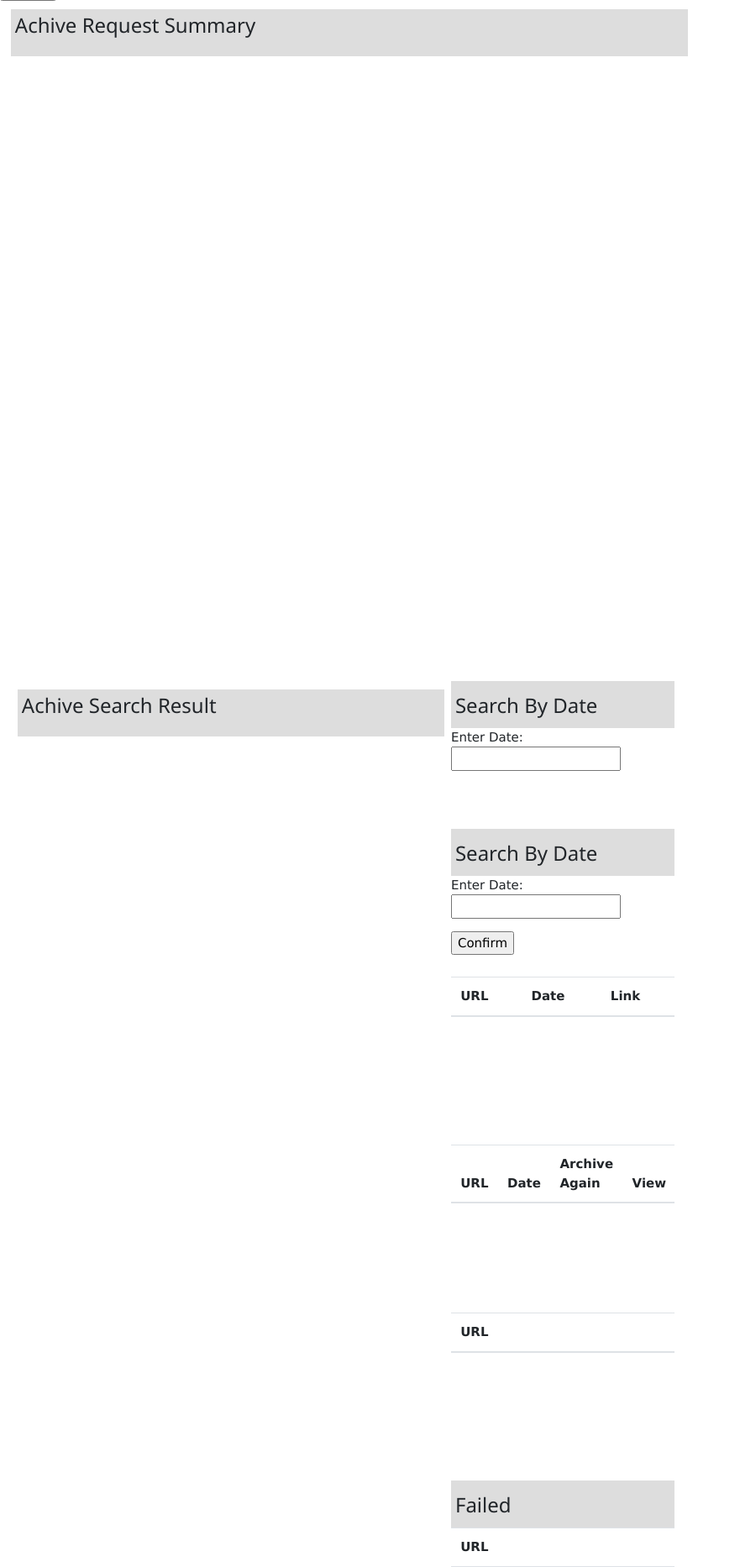
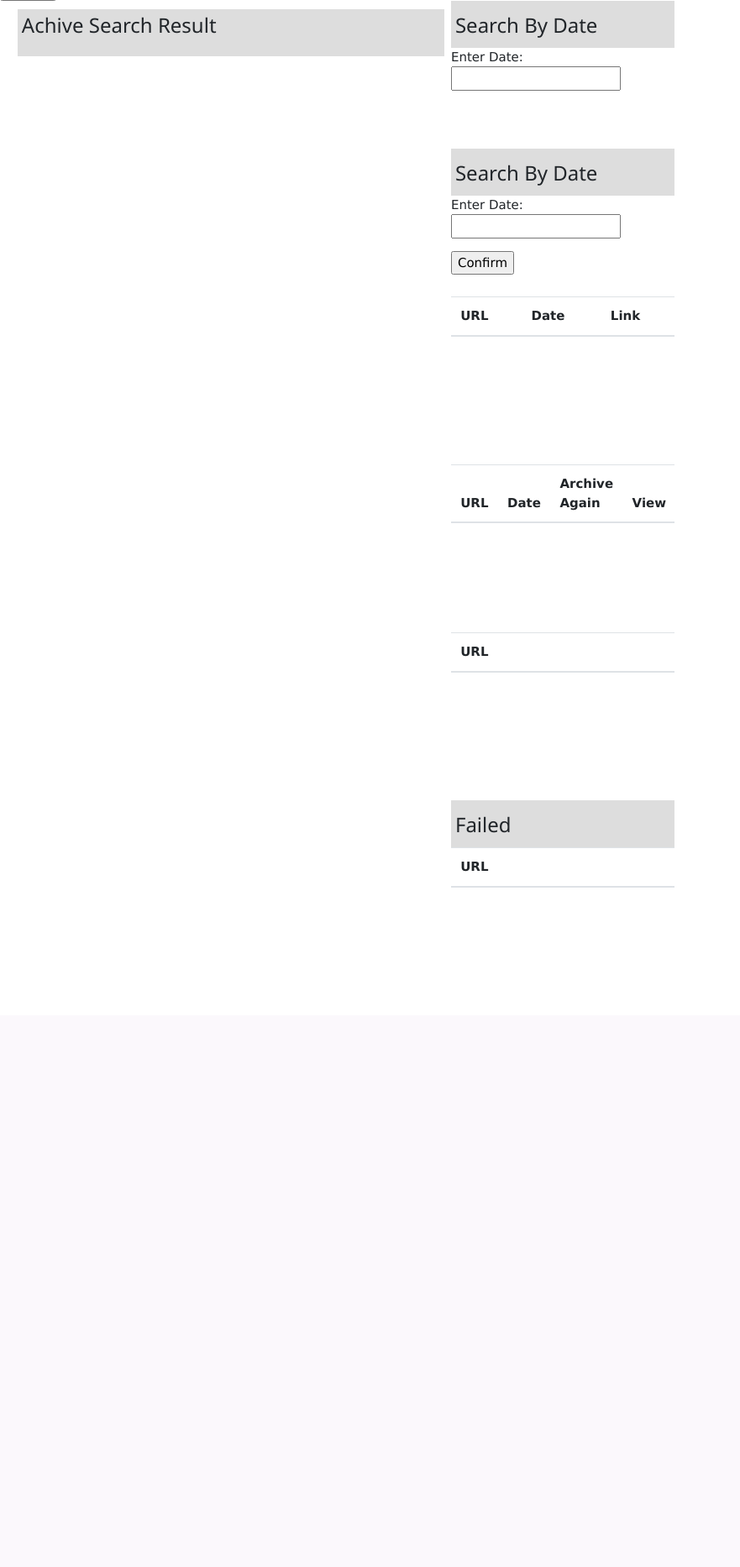
Before and after one commit to lichen-liu/ark, a Flask app: page / in a window 1280 px wide. Shown: the part 197-2063 px from the top of the page at 84% size, without its empty margins (0-881 px from the left). After the commit the page ends 1254 px from the top, so only its background shows below. Run offline with Flask 2, Linux system fonts and the light colour scheme; the visitor is signed in with stand-in values (Sample User, id 1); data that the repository does not hold is empty; parts of the project's set-up code (start-up, migrations or seed data) failed here and were passed over; some libraries are stand-ins or nearby versions.

Commit message:
removed unnecessay Achive Request Summary

```diff
--- a/ark_app/templates/user_welcome.html
+++ b/ark_app/templates/user_welcome.html
@@ -117,7 +117,7 @@
 
   <div class="col66p">
 
-    <div class="image_content">
+    <!-- <div class="image_content">
       <h3 class="webpage_image_title">Achive Request Summary</h3>
       {% if url_archive_info %}
       <div class="title_div">
@@ -134,7 +134,7 @@
       </div>
       <img class="webpage_image" src={{url_archive_info.screenshot_url}}>
       {% endif %}
-    </div>
+    </div> -->
 
     <div class="col66p">
 
```
